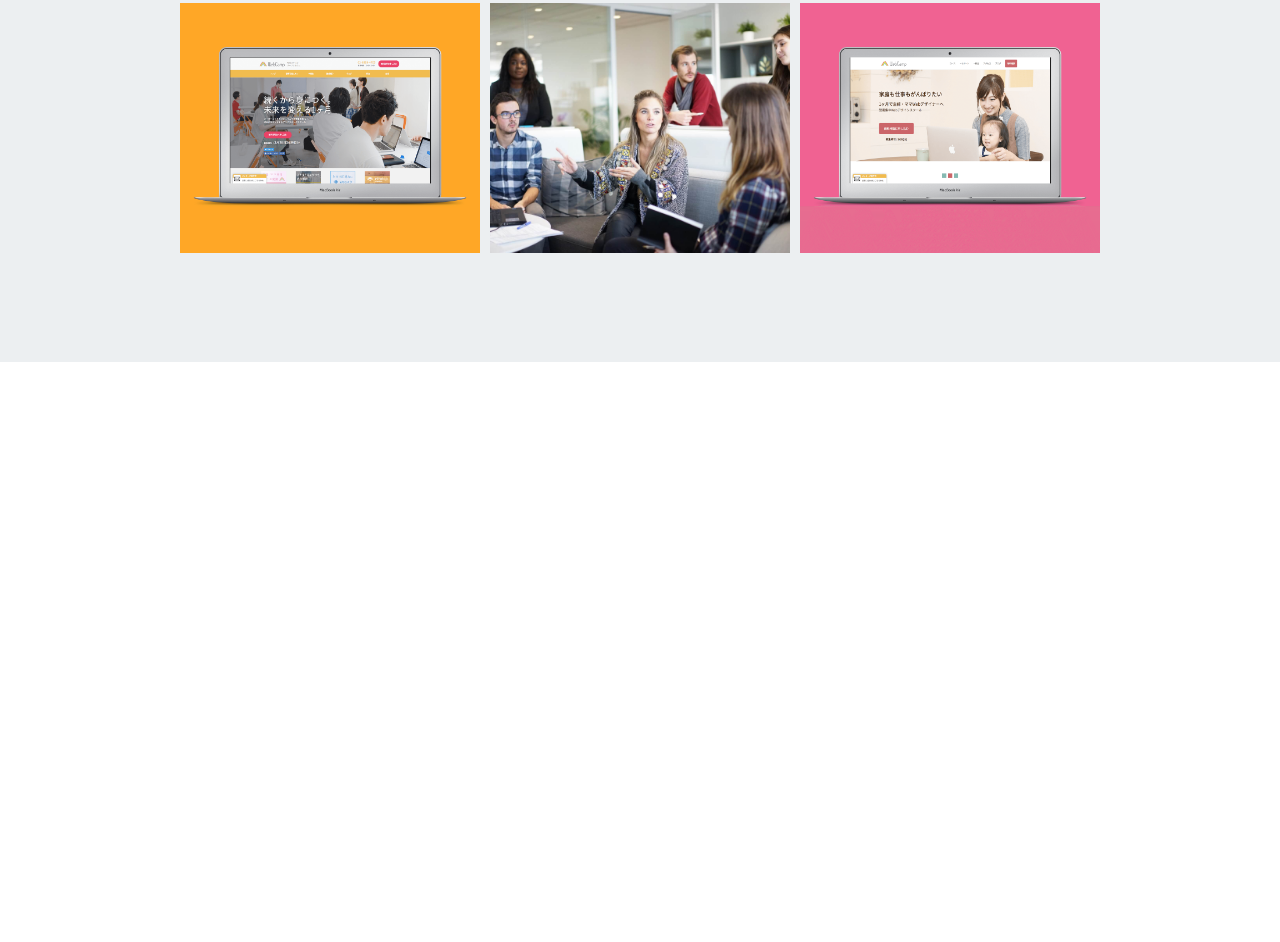
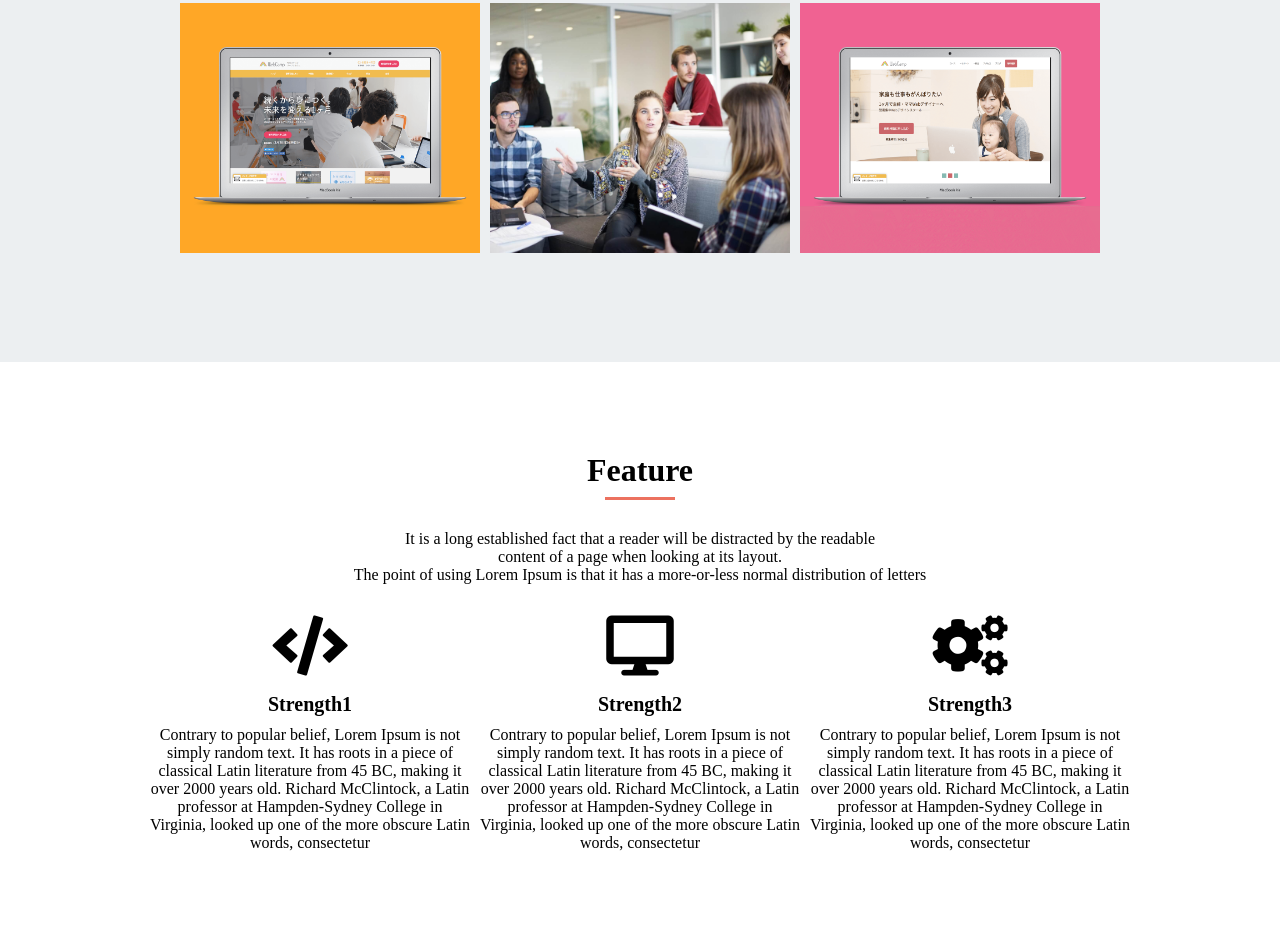
Before and after one commit to NZTK/1-10, a plain HTML site: page index.html in a window 1280 px wide. Shown: the part 1239-2181 px from the top of the page. Before the commit the page ends 1601 px from the top, so only its background shows below. Drawn offline with Linux system fonts and the light colour scheme.

Commit message:
[ADD]feature

```diff
--- a/index.html
+++ b/index.html
@@ -4,8 +4,8 @@
 	<meta charset="utf8">
 	<title>WALS成果物</title>
 	<link rel="viewport" content="width=device-width,initial-scale=1.0">
-	<link rel="stylesheet" href="https://use.fontawesome.com/releases/v5.0.13/css/all.css">
-	<link rel="stylesheet" href="style.css">
+    <link rel="stylesheet" href="style.css">
+    <link rel="stylesheet" href="https://use.fontawesome.com/releases/v5.8.1/css/all.css">
 </head>
 <body>
 	<header>
@@ -40,7 +40,7 @@
 <section id="portforio">
     <div class="conteiner">
         <h2 class="heading">Portforio</h2>
-        <p class="heading-text">"It is a long established fact that a reader will be distracted by the readable<br>content of a page when looking at its layout.<br class="sp-none">The point of using Lorem Ipsum is that it has a more-or-less normal distribution of letters"</p>
+        <p class="heading-text">It is a long established fact that a reader will be distracted by the readable<br>content of a page when looking at its layout.<br class="sp-none">The point of using Lorem Ipsum is that it has a more-or-less normal distribution of letters</p>
     </div>
     <div class="production-group clearfix">
         <div class="production bg-1"></div>
@@ -51,5 +51,30 @@
         <div class="production bg-6"></div>
     </div>
 </section>
+<section id="feature">
+    <div class="conteiner">
+        <h2 class="heading">Feature</h2>
+        <p class="heading-text">It is a long established fact that a reader will be distracted by the readable<br>content of a page when looking at its layout.<br class=sp-none>The point of using Lorem Ipsum is that it has a more-or-less normal distribution of letters</p>
+        </div>
+        <div class="strength-group clearfix">
+         <div class="strength">
+            <i class="fas fa-code" aria-hidden="true"></i>
+            <h3 class="strength-title">Strength1</h3>
+            <p class="strength-text">
+            Contrary to popular belief, Lorem Ipsum is not simply random text. It has roots in a piece of classical Latin literature from 45 BC, making it over 2000 years old. Richard McClintock, a Latin professor at Hampden-Sydney College in Virginia, looked up one of the more obscure Latin words, consectetur</p>
+         </div>
+          <div class="strength">
+            <i class="fas fa-desktop"aria-hidden="true"></i>
+            <h3 class="strength-title">Strength2</h3>
+            <p class="strength-text">
+            Contrary to popular belief, Lorem Ipsum is not simply random text. It has roots in a piece of classical Latin literature from 45 BC, making it over 2000 years old. Richard McClintock, a Latin professor at Hampden-Sydney College in Virginia, looked up one of the more obscure Latin words, consectetur</p>
+          </div>
+          <div class="strength">
+            <i class="fas fa-cogs" aria-hidden="true"></i>
+            <h3 class="strength-title">Strength3</h3>
+            <p class="strength-text">
+            Contrary to popular belief, Lorem Ipsum is not simply random text. It has roots in a piece of classical Latin literature from 45 BC, making it over 2000 years old. Richard McClintock, a Latin professor at Hampden-Sydney College in Virginia, looked up one of the more obscure Latin words, consectetur</p>
+        </div>
+    </div>
 </body>
 </html>
--- a/style.css
+++ b/style.css
@@ -7,8 +7,8 @@ a {
 	text-decoration: none;
 }
 
-.clearfix:afer {
-	conent:"";
+.clearfix::after {
+	content:"";
 	display: block;
 	clear: both;
 }
@@ -120,3 +120,47 @@ header {
 .bg-6 {
 	background-image: url(img/webcamp-mother.png);
 }
+
+.strength-group {
+	width: 980px;
+	padding: 30px 0 90px 0;
+	margin: 0 auto;
+}
+.strength {
+	float: left;
+	width: 320px;
+	margin-right: 10px;
+	text-align: center;
+	font-size: 60px;
+}
+.strength:last-child {
+	margin-right: 0;
+}
+
+.strength-title {
+	padding: 10px 0;
+	font-size: 20px;
+}
+.strength-text {
+	font-size: 16px;
+	text-align: center;
+}
+.fas {
+    display: inline-block;
+    font: normal normal normal 14px/1 FontAwesome;
+    font-size: inherit;
+    text-rendering: auto;
+    -webkit-font-smoothing: antialiased;
+}
+.fa-code::before {
+	font-family: "Font Awesome 5 Free";
+	content: " \f121";
+}
+.fa-desktop::before {
+	font-family: "Font Awesome 5 Free";
+	content: "\f108";
+}
+.fa-cogs::before {
+	font-family: "Font Awesome 5 Free";
+	conetnt: "\f085";
+}
```
